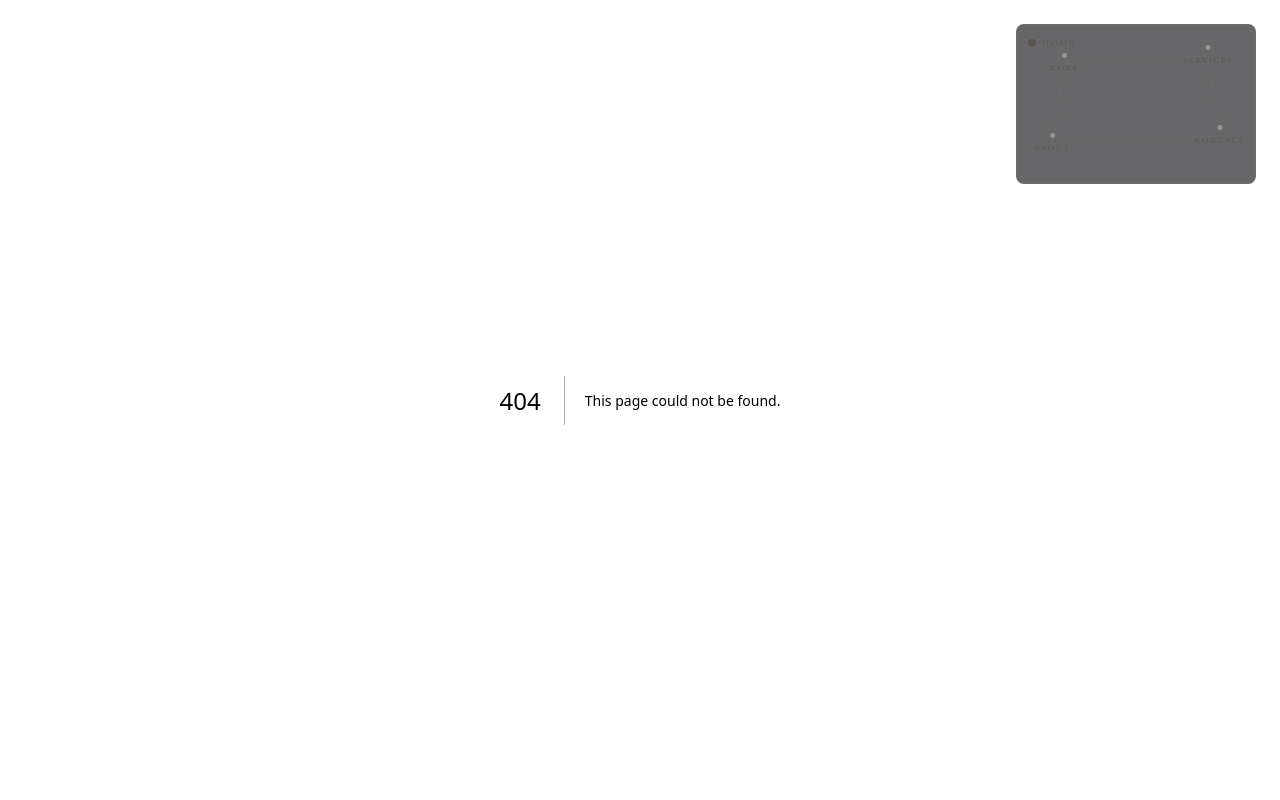
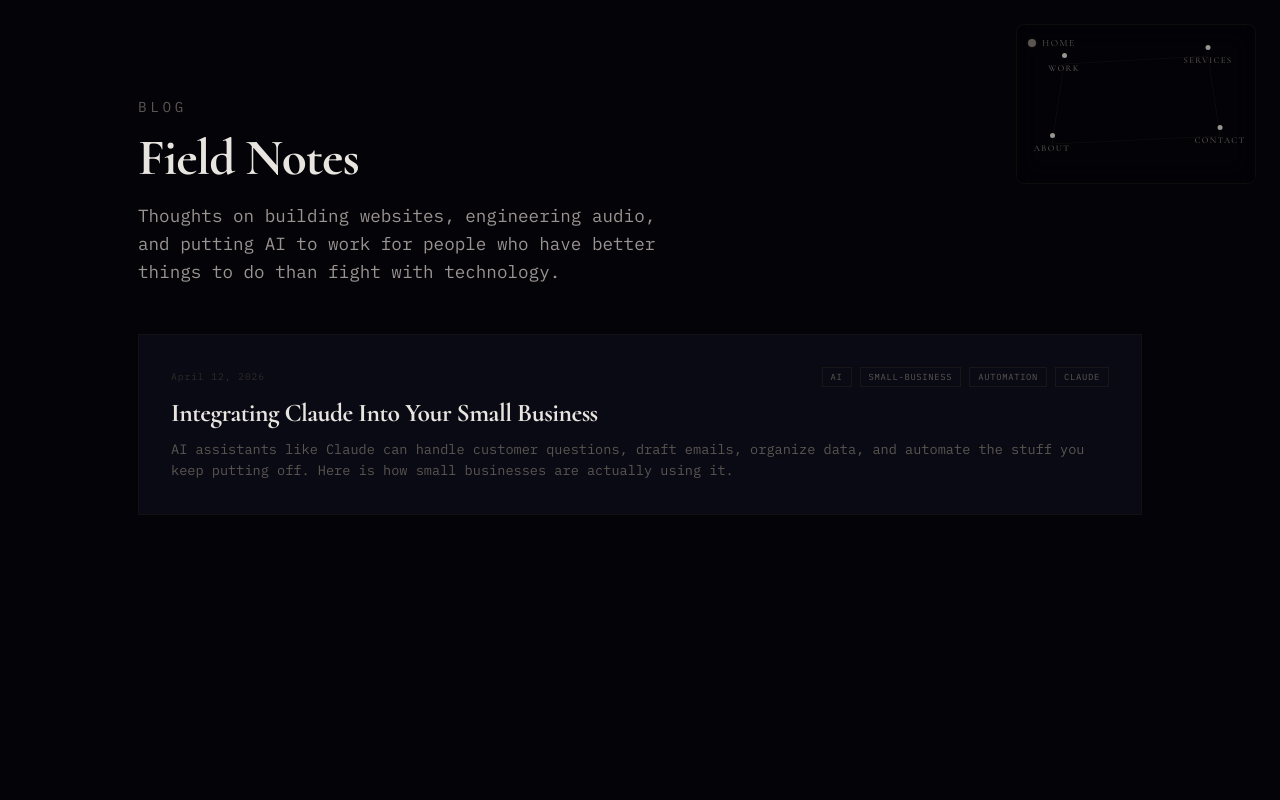
Before and after one commit to wretcher207/deadpixeldesign, a Next.js app: page /blog in a window 1280 px wide. Before the commit this address had no page. Shown: the top 800 px of the page. Built offline with nearby package versions, Linux system fonts and the light colour scheme.

Commit message:
Task 7: Create blog index page with server and client components

```diff
--- /dev/null
+++ b/src/app/blog/BlogContent.tsx
@@ -0,0 +1,122 @@
+"use client";
+
+import { motion } from "framer-motion";
+import Link from "next/link";
+import PageShell from "@/components/layout/PageShell";
+import { fadeUp, stagger, viewportOnce } from "@/lib/animations";
+
+interface BlogPostPreview {
+  slug: string;
+  title: string;
+  date: string;
+  excerpt: string;
+  tags: string[];
+}
+
+export default function BlogContent({ posts }: { posts?: BlogPostPreview[] }) {
+  const items = posts || [];
+
+  return (
+    <PageShell>
+      <div style={{ marginTop: "-2rem" }}>
+        <p className="heading-section mb-3">BLOG</p>
+        <h1
+          className="heading-display mb-4"
+          style={{
+            fontSize: "clamp(1.6rem, 5vw, 3.2rem)",
+            color: "var(--color-text-primary)",
+          }}
+        >
+          Field Notes
+        </h1>
+        <p className="body-text mb-12" style={{ maxWidth: "550px" }}>
+          Thoughts on building websites, engineering audio, and putting AI to
+          work for people who have better things to do than fight with
+          technology.
+        </p>
+
+        {items.length === 0 ? (
+          <p className="body-text" style={{ color: "var(--color-text-dim)" }}>
+            Articles coming soon.
+          </p>
+        ) : (
+          <motion.div
+            variants={stagger}
+            initial="hidden"
+            whileInView="visible"
+            viewport={viewportOnce}
+            className="space-y-6"
+          >
+            {items.map((post) => (
+              <motion.article key={post.slug} variants={fadeUp}>
+                <Link
+                  href={`/blog/${post.slug}`}
+                  className="block card-cosmic group"
+                  style={{ textDecoration: "none" }}
+                >
+                  <div className="flex flex-wrap items-baseline justify-between gap-2 mb-3">
+                    <time
+                      dateTime={post.date}
+                      style={{
+                        fontFamily: "var(--font-body)",
+                        fontSize: "0.6rem",
+                        letterSpacing: "0.1em",
+                        color: "var(--color-text-ghost)",
+                      }}
+                    >
+                      {new Date(post.date).toLocaleDateString("en-US", {
+                        year: "numeric",
+                        month: "long",
+                        day: "numeric",
+                      })}
+                    </time>
+                    <div className="flex gap-2">
+                      {post.tags.map((tag) => (
+                        <span
+                          key={tag}
+                          style={{
+                            fontFamily: "var(--font-body)",
+                            fontSize: "0.55rem",
+                            letterSpacing: "0.08em",
+                            color: "var(--color-text-dim)",
+                            padding: "2px 8px",
+                            border: "1px solid rgba(212,168,83,0.08)",
+                            textTransform: "uppercase",
+                          }}
+                        >
+                          {tag}
+                        </span>
+                      ))}
+                    </div>
+                  </div>
+
+                  <h2
+                    className="heading-display mb-3 group-hover:text-[var(--color-accent-gold)]"
+                    style={{
+                      fontSize: "clamp(1.1rem, 2.5vw, 1.6rem)",
+                      color: "var(--color-text-primary)",
+                      transition: "color var(--duration-base) var(--ease-smooth)",
+                    }}
+                  >
+                    {post.title}
+                  </h2>
+
+                  <p
+                    style={{
+                      fontFamily: "var(--font-body)",
+                      fontSize: "0.85rem",
+                      color: "var(--color-text-dim)",
+                      lineHeight: 1.6,
+                    }}
+                  >
+                    {post.excerpt}
+                  </p>
+                </Link>
+              </motion.article>
+            ))}
+          </motion.div>
+        )}
+      </div>
+    </PageShell>
+  );
+}
--- /dev/null
+++ b/src/app/blog/page.tsx
@@ -0,0 +1,50 @@
+import type { Metadata } from "next";
+import { BreadcrumbJsonLd } from "@/components/seo/JsonLd";
+import { getAllPosts } from "@/lib/blog";
+import BlogContent from "./BlogContent";
+
+export const metadata: Metadata = {
+  title: "Blog — Thoughts on Web Design, Audio, and AI",
+  description:
+    "Articles on web design, audio engineering, AI automation, and building things that matter. Written by Dead Pixel Design.",
+  keywords: [
+    "web design blog",
+    "audio engineering articles",
+    "AI small business",
+    "Dead Pixel Design blog",
+  ],
+  openGraph: {
+    title: "Blog | Dead Pixel Design",
+    description: "Thoughts on web design, audio engineering, and AI automation.",
+    images: [{ url: "/images/og-image.webp", width: 1200, height: 630, alt: "Dead Pixel Design Blog" }],
+  },
+  twitter: {
+    card: "summary_large_image",
+    title: "Blog | Dead Pixel Design",
+    description: "Thoughts on web design, audio engineering, and AI automation.",
+    images: ["/images/og-image.webp"],
+  },
+  alternates: { canonical: "https://deadpixeldesign.com/blog" },
+};
+
+export default function BlogPage() {
+  const posts = getAllPosts().map(({ slug, title, date, excerpt, tags }) => ({
+    slug,
+    title,
+    date,
+    excerpt,
+    tags,
+  }));
+
+  return (
+    <>
+      <BreadcrumbJsonLd
+        items={[
+          { name: "Home", url: "https://deadpixeldesign.com" },
+          { name: "Blog", url: "https://deadpixeldesign.com/blog" },
+        ]}
+      />
+      <BlogContent posts={posts} />
+    </>
+  );
+}
```
